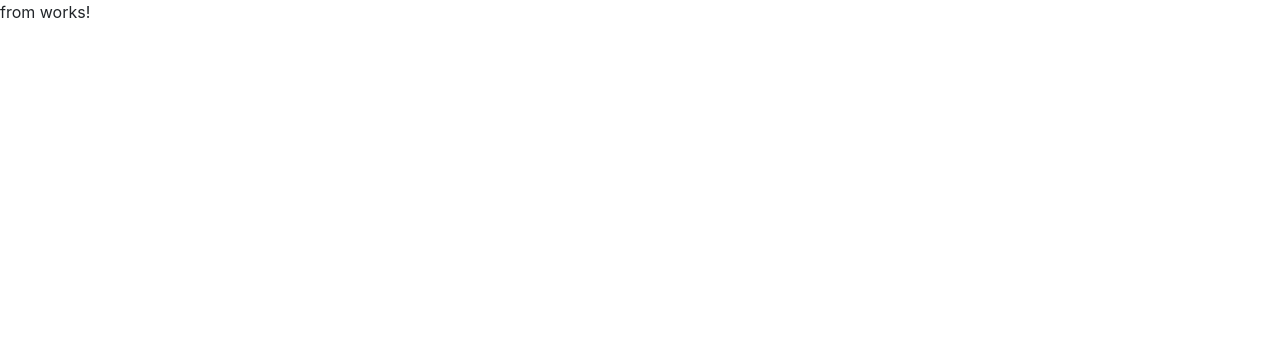
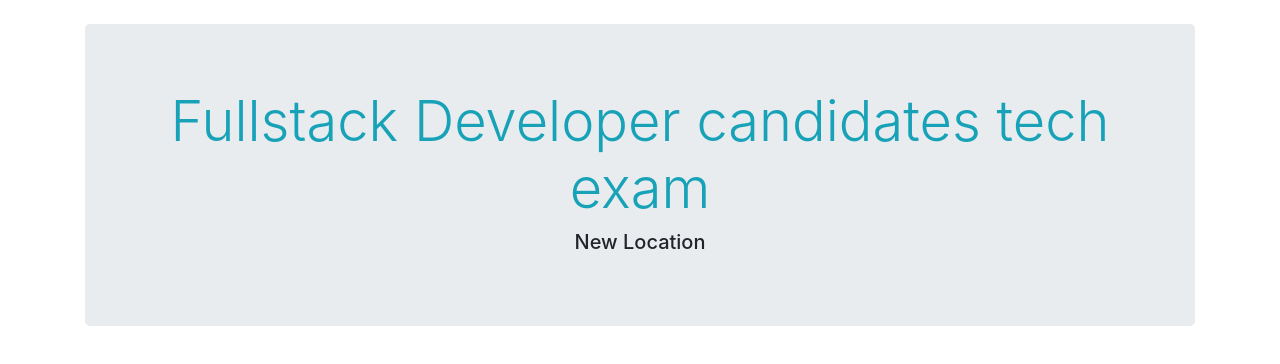
Before and after one commit to JTIBA-14/front-exam-full-stack, an Angular app: page /create-location in a window 1280 px wide. Shown: the top 364 px of the page. Built offline with nearby package versions, Linux system fonts and the light colour scheme.

Commit message:
ajuste form

```diff
--- a/src/app/app.component.html
+++ b/src/app/app.component.html
@@ -1 +1,6 @@
-<router-outlet></router-outlet>
+<div class="container pt-4">
+  <div class="jumbotron text-center">
+  <h2 class="display-4 text-info">Fullstack Developer candidates tech exam</h2>
+    <router-outlet></router-outlet>
+  </div>
+</div>
--- a/src/app/components/from/from.component.html
+++ b/src/app/components/from/from.component.html
@@ -1 +1 @@
-<p>from works!</p>
+<h5>New Location</h5>
--- a/src/app/components/list/list.component.html
+++ b/src/app/components/list/list.component.html
@@ -1,8 +1,6 @@
-<div class="container pt-4">
-      <div class="jumbotron text-center">
-			<h2 class="display-4 text-info">Fullstack Developer candidates tech exam</h2>
+
 <h5 class="text-secundary">Location</h5>
-      <button class="btn btn-sm btn-success float-left">Nuevo</button>
+<button class="btn btn-sm btn-success float-left" (click)="nuevo()">Nuevo</button>
 
 <div class="table-responsive pt-4">
   <table class="table table-hover table-streped table-bordered">
@@ -29,5 +27,3 @@
     </tbody>
   </table>
 </div>
-		</div>
-</div>
--- a/src/app/components/list/list.component.ts
+++ b/src/app/components/list/list.component.ts
@@ -1,5 +1,6 @@
 import { Component, OnInit } from '@angular/core';
 import { LocationService } from 'src/app/services/location.service';
+import { Router } from '@angular/router';
 
 @Component({
   selector: 'app-list',
@@ -11,7 +12,8 @@ export class ListComponent implements OnInit {
   public listLocation: any[] = [];
 
   constructor(
-    private _locationService: LocationService
+    private _locationService: LocationService,
+    private router: Router
   ) {
 
   }
@@ -26,4 +28,8 @@ export class ListComponent implements OnInit {
     });
   }
 
+  nuevo() {
+    this.router.navigateByUrl('create-location');
+  }
+
 }
```
Lines whose indentation alone changed are shown as unchanged.
